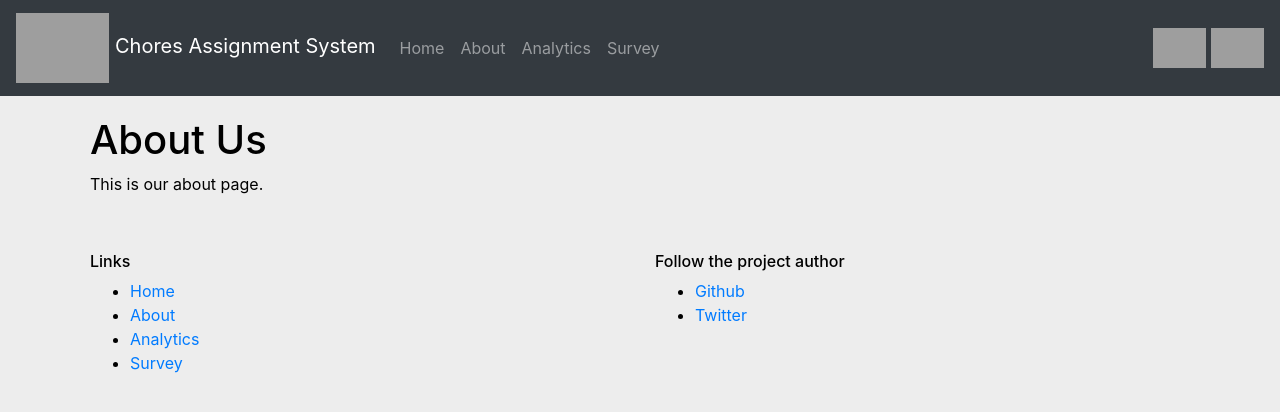
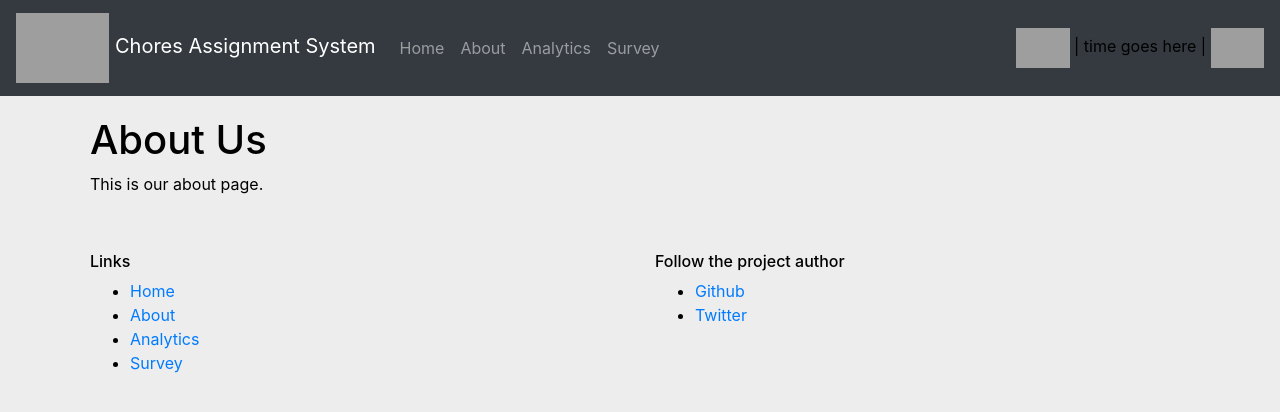
Before and after one commit to JonathanMcCormickJr/chores-assignment-system-DEV, a Flask app: page /about in a window 1280 px wide. Shown: the top 412 px of the page. Run offline with Flask 2, Linux system fonts and the light colour scheme; some libraries are stand-ins or nearby versions; grey boxes are pictures that could not be loaded.

Commit message:
Add placeholder | time goes here |

```diff
--- a/main.py
+++ b/main.py
@@ -11,7 +11,6 @@ app.debug = True
 # DARK MODE AUTO-ASSIGN
 
 def get_mode():
-
 
     def is_nighttime():
         new_hampshire_tz = pytz.timezone('America/New_York')
--- a/templates/base.html
+++ b/templates/base.html
@@ -45,6 +45,7 @@
       </div>
       <div class="float-right">
           <img id="nh-shape" src="https://cdn.pixabay.com/photo/2012/04/24/12/22/new-39731_960_720.png" height=40px width=auto alt="New Hampshire state seal">
+          | time goes here |
           {% if mode == 'dark' %}
             <!-- display moon -->
             <img id="moon" class="float-right" src="https://cdn.pixabay.com/photo/2014/04/02/17/07/full-moon-308007_960_720.png" height=40px width=auto alt="🌙"/>
```
